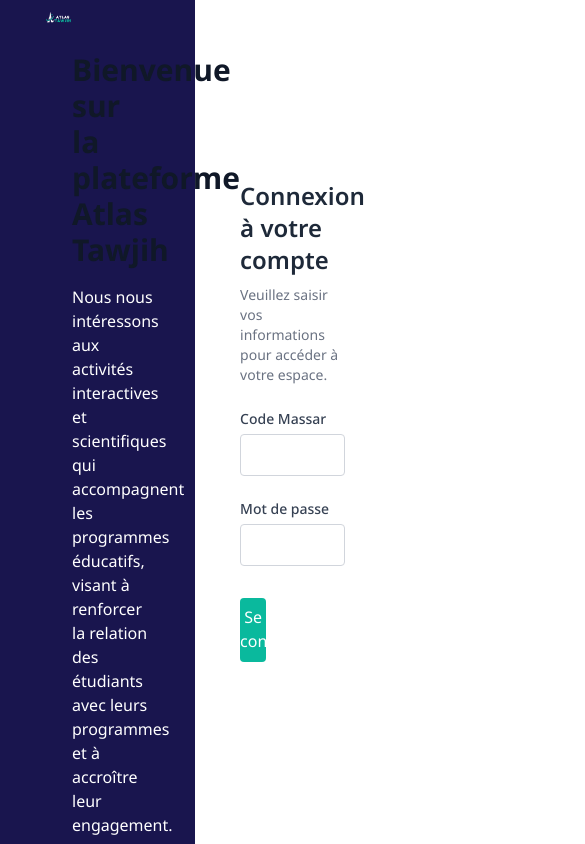
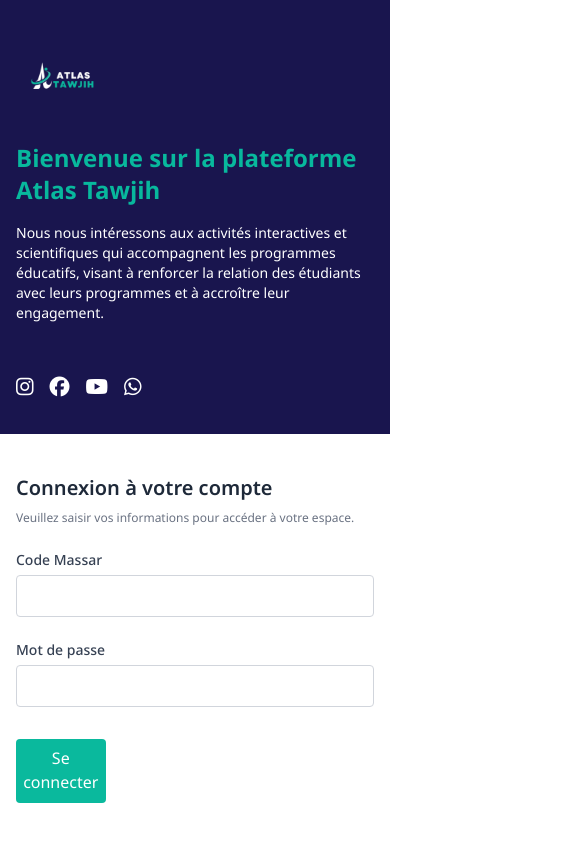
Before and after one commit to YesPro34/atlas-front, a Next.js app: page /login in a window 390 px wide. Shown: the top 844 px of the page, 585 px wide, since content can reach past the window. Built offline with nearby package versions, Linux system fonts and the light colour scheme; no server answers.

Commit message:
make login page responsive

```diff
--- a/src/app/login/page.tsx
+++ b/src/app/login/page.tsx
@@ -8,25 +8,24 @@
 import Link from "next/link";
 import LoginForm from "./LoginForm";
 
-
 export default function LoginPage(){
     return (
-        <div className="grid grid-cols-2 h-screen font-sans">
+        <div className="grid grid-cols-1 md:grid-cols-2 h-screen font-sans">
 
         {/* Left Section - Logo and Description */}
-        <div className="bg-[#19154e] text-white flex flex-col  px-10 relative">
+        <div className="bg-[#19154e] text-white flex flex-col px-4 sm:px-8 md:px-10 py-8 md:py-0 relative min-h-[300px] justify-between">
           <div className="text-left">
             {/* Logo Placeholder */}
             <Link href="/">
-                <div className="mb-4">
-                <img src="/images/white-logo.png" alt="Logo" className="w-1/3 h-1/3" />
+                <div className="mb-4 flex justify-start">
+                <img src="/images/white-logo.png" alt="Logo" className="w-24 h-24 sm:w-32 sm:h-32 md:w-1/3 md:h-1/3 object-contain" />
                 </div>
             </Link>
-            <div className="ml-8">
-                <h1 className="text-3xl font-bold mb-4">
+            <div className="ml-0 md:ml-8">
+                <h1 className="text-2xl sm:text-3xl md:text-4xl font-bold mb-4 text-[#08b89d]">
                 Bienvenue sur la plateforme Atlas Tawjih
                 </h1>
-                <p className="text-md">
+                <p className="text-sm sm:text-md md:text-lg">
                 Nous nous intéressons aux activités interactives et scientifiques qui accompagnent les programmes éducatifs,
                 visant à renforcer la relation des étudiants avec leurs programmes et à accroître leur engagement.
                 </p>
@@ -34,7 +33,7 @@
           </div>
 
           {/* Footer Icons */}
-          <div className="flex absolute bottom-30 left-70 gap-15 ml-8 space-x-4 text-2xl">
+          <div className="flex mt-8 md:mt-0 md:justify-center gap-4 text-xl sm:text-2xl">
             <a href="#"><i className="fab fa-instagram"></i></a>
             <a href="#"><i className="fab fa-facebook"></i></a>
             <a href="#"><i className="fab fa-youtube"></i></a>
@@ -43,69 +42,15 @@
         </div>
 
         {/* Right Section - Login Form */}
-        <div className="bg-white flex flex-col justify-center items-center px-8">
-          <div className="w-full max-w-[80%]">
-            <h2 className="text-2xl font-semibold text-gray-800 mb-2">
+        <div className="bg-white flex flex-col justify-center items-center px-4 sm:px-8 py-8 md:py-0">
+          <div className="w-full max-w-md">
+            <h2 className="text-xl sm:text-2xl font-semibold text-gray-800 mb-2">
               Connexion à votre compte
             </h2>
-            <p className="text-sm text-gray-500 mb-6">
+            <p className="text-xs sm:text-sm text-gray-500 mb-6">
               Veuillez saisir vos informations pour accéder à votre espace.
             </p>
             <LoginForm />
-             {/**
-                          <form onSubmit={handleLogin}>
-              <div className="mb-4">
-                <label className="block text-sm font-medium text-gray-700">
-                  Code Massar
-                </label>
-                <input
-                  onChange={(e) => setCodeMassarText(e.target.value)}
-                  required
-                  type="text"
-                  className="w-full border border-gray-300 rounded px-3 py-2 mt-1 focus:outline-none focus:ring-2 "
-                />
-              </div>
-
-              <div className="mb-2">
-                <label className="block text-sm font-medium text-gray-700">
-                  Mot de passe
-                </label>
-                <input
-                required
-                onChange={(e) => setPasswordText(e.target.value)}
-                type="password"
-                className="w-full border border-gray-300 rounded px-3 py-2 mt-1 mb-6 focus:outline-none focus:ring-2 "
-                />
-              </div>
-              {/*
-              <div className="text-right mb-6">
-                <a href="#" className="text-sm text-[#0ab99d] hover:underline">
-                  Mot de passe oublié ?
-                </a>
-              </div>
-
-                <button
-                type="submit"
-                className="w-[25%] bg-[#0ab99d] text-white py-2 rounded hover:bg-[#036958] transition cursor-pointer"
-                >
-                Se connecter
-              </button>
-              {error && (
-                <div className="text-red-500 text-bold mt-5">
-                    - {error}
-                </div>
-              )}
-            </form>
-
-
-              */}
-
-            {/* <p className="text-center text-sm text-gray-600 mt-6">
-              Nouveau utilisateur ?{" "}
-              <a href="#" className="text-[#0ab99d] hover:underline">
-                Créer un compte
-              </a>
-            </p> */}
           </div>
         </div>
       </div>
```
Also changed, not shown: src/app/login/LoginForm.tsx (+0 -53 lines).
